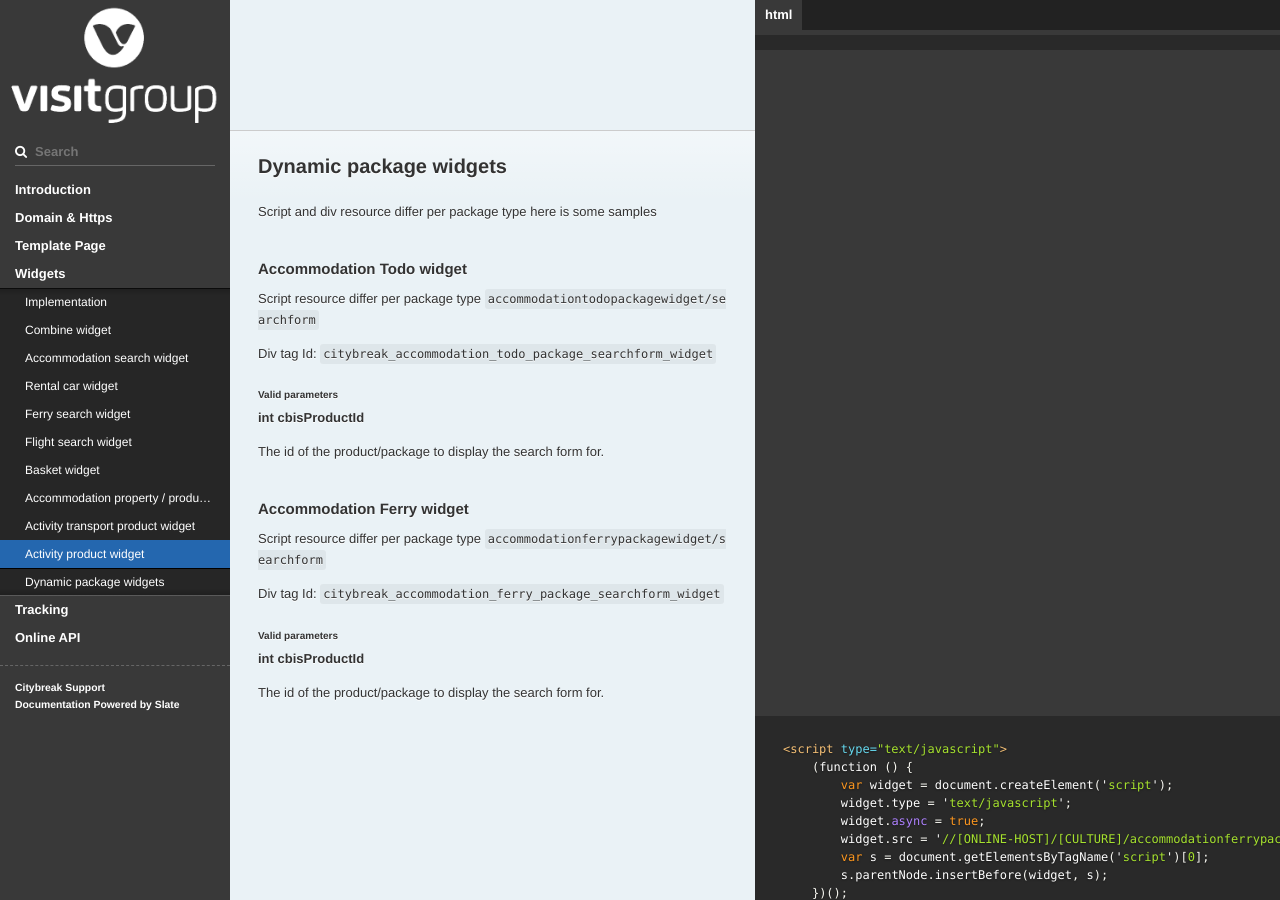
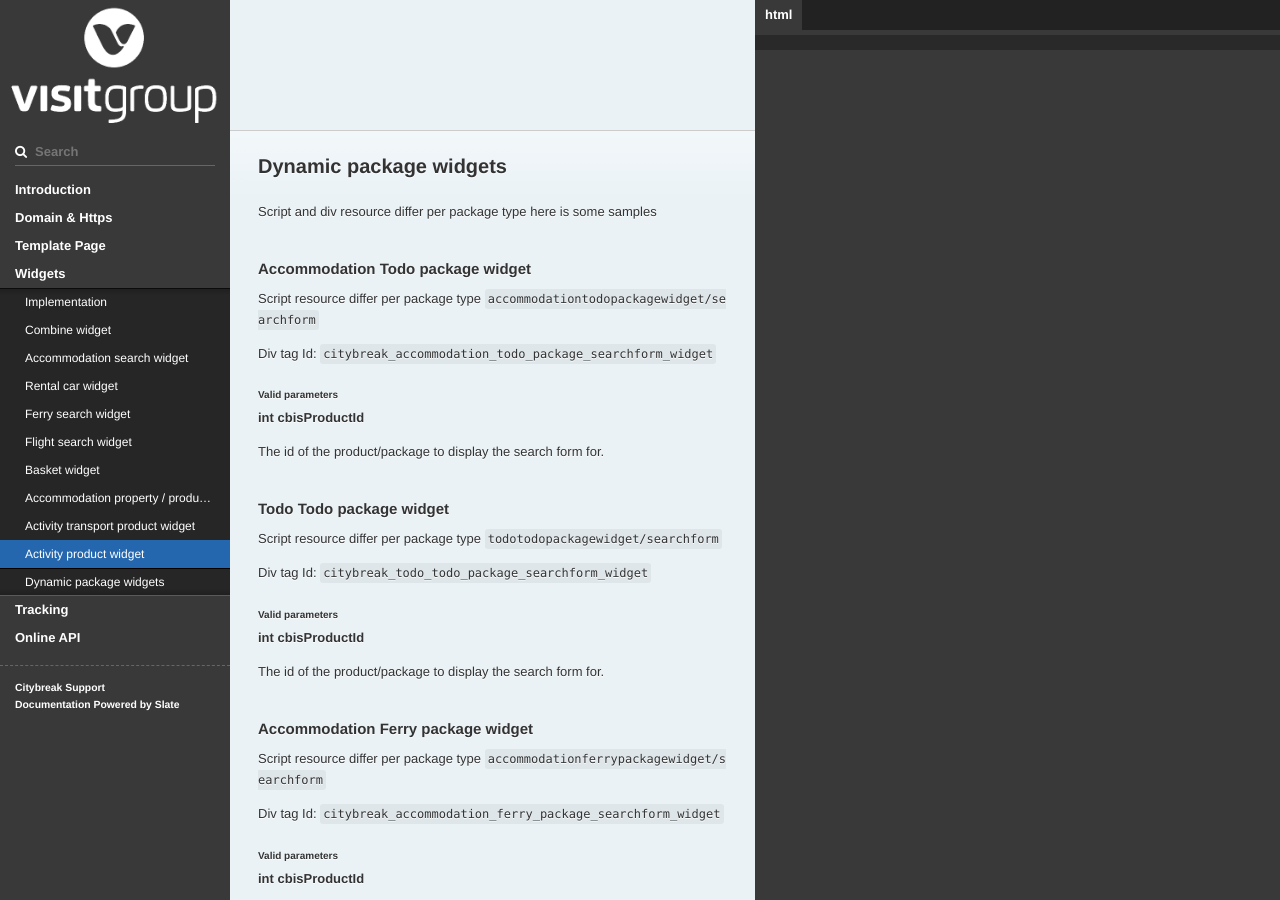
Before and after one commit to visit/citybreak-online-doc, a Jekyll site: the page built from index.md, in a window 1280 px wide and 900 px high, scrolled down 14968 px. Built offline with Jekyll 4.4.1, drawn with Linux system fonts in a browser that asks for light colours; our own code applies the rules of GitHub Pages for plain Markdown files.

Commit message:
Update widgets.md

```diff
--- a/_includes/widgets.md
+++ b/_includes/widgets.md
@@ -437,7 +437,7 @@ detail: {
 
 Script and div resource differ per package type here is some samples
 
-### Accommodation Todo widget
+### Accommodation Todo package widget
 Script resource differ per package type
 ``accommodationtodopackagewidget/searchform``
 
@@ -449,8 +449,19 @@ Div tag Id:
 
 The id of the product/package to display the search form for.
 
+### Todo Todo package widget
+Script resource differ per package type
+``todotodopackagewidget/searchform``
 
-### Accommodation Ferry widget
+Div tag Id:
+ ``citybreak_todo_todo_package_searchform_widget``
+
+#### Valid parameters
+**int cbisProductId**
+
+The id of the product/package to display the search form for.
+
+### Accommodation Ferry package widget
 Script resource differ per package type
 ``accommodationferrypackagewidget/searchform``
 
```
